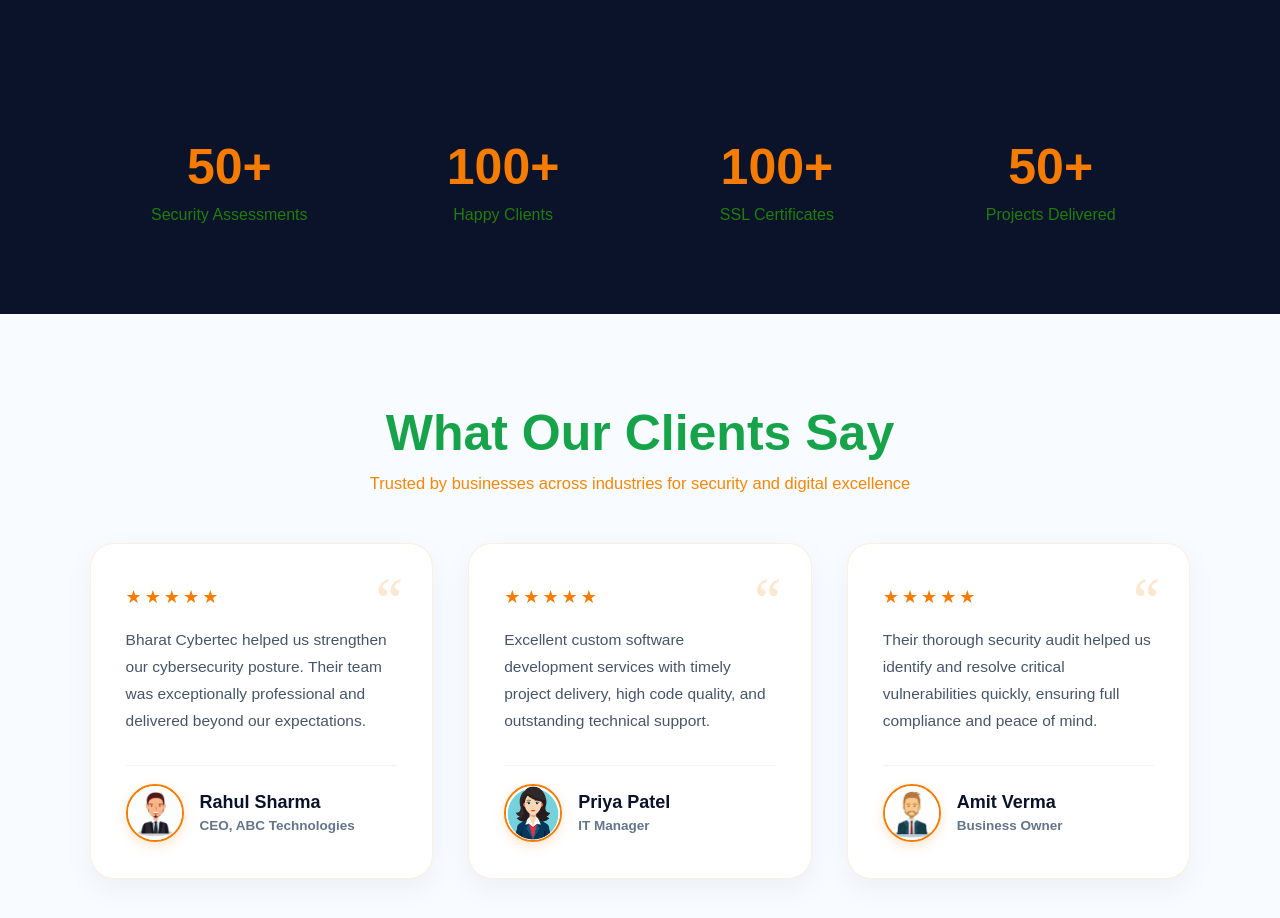
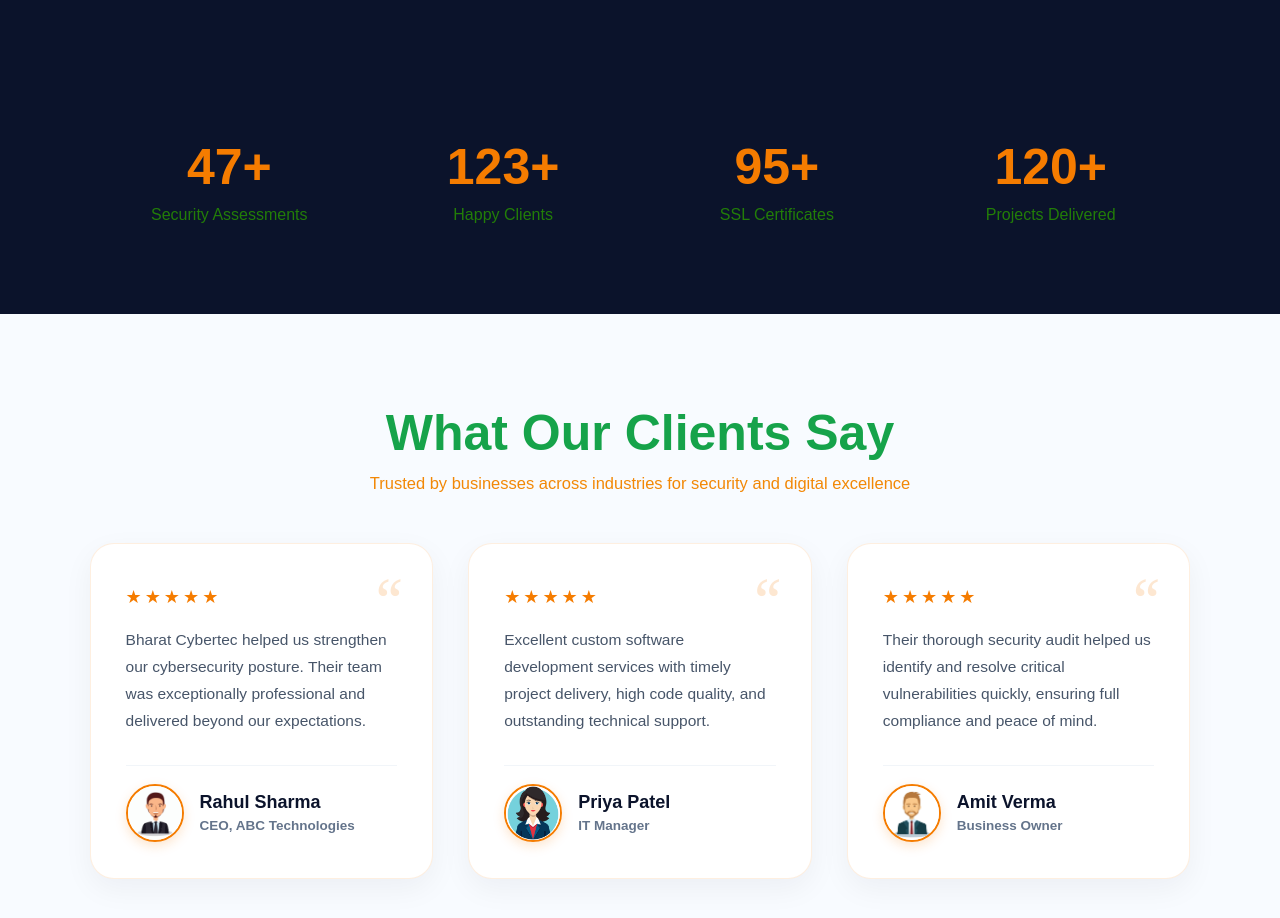
Before and after one commit to Cyber-Apoorva16/Bharat-Cybertec-LLP, a plain HTML site: page home.html in a window 1280 px wide. Shown: the part 3880-4798 px from the top of the page. Drawn offline with Linux system fonts and the light colour scheme; files whose address does not match are found by name.

Commit message:
Update statistics targets in home.html

```diff
--- a/home.html
+++ b/home.html
@@ -445,22 +445,22 @@ Software Development
 <section class="stats">
 
     <div class="stat-box">
-        <h2 class="counter-number" data-target="50">0+</h2>
+        <h2 class="counter-number" data-target="47">0+</h2>
         <p>Security Assessments</p>
     </div>
 
     <div class="stat-box">
-        <h2 class="counter-number" data-target="100">0+</h2>
+        <h2 class="counter-number" data-target="123">0+</h2>
         <p>Happy Clients</p>
     </div>
 
     <div class="stat-box">
-        <h2 class="counter-number" data-target="100">0+</h2>
+        <h2 class="counter-number" data-target="95">0+</h2>
         <p>SSL Certificates</p>
     </div>
 
     <div class="stat-box">
-        <h2 class="counter-number" data-target="50">0+</h2>
+        <h2 class="counter-number" data-target="120">0+</h2>
         <p>Projects Delivered</p>
     </div>
 
```
